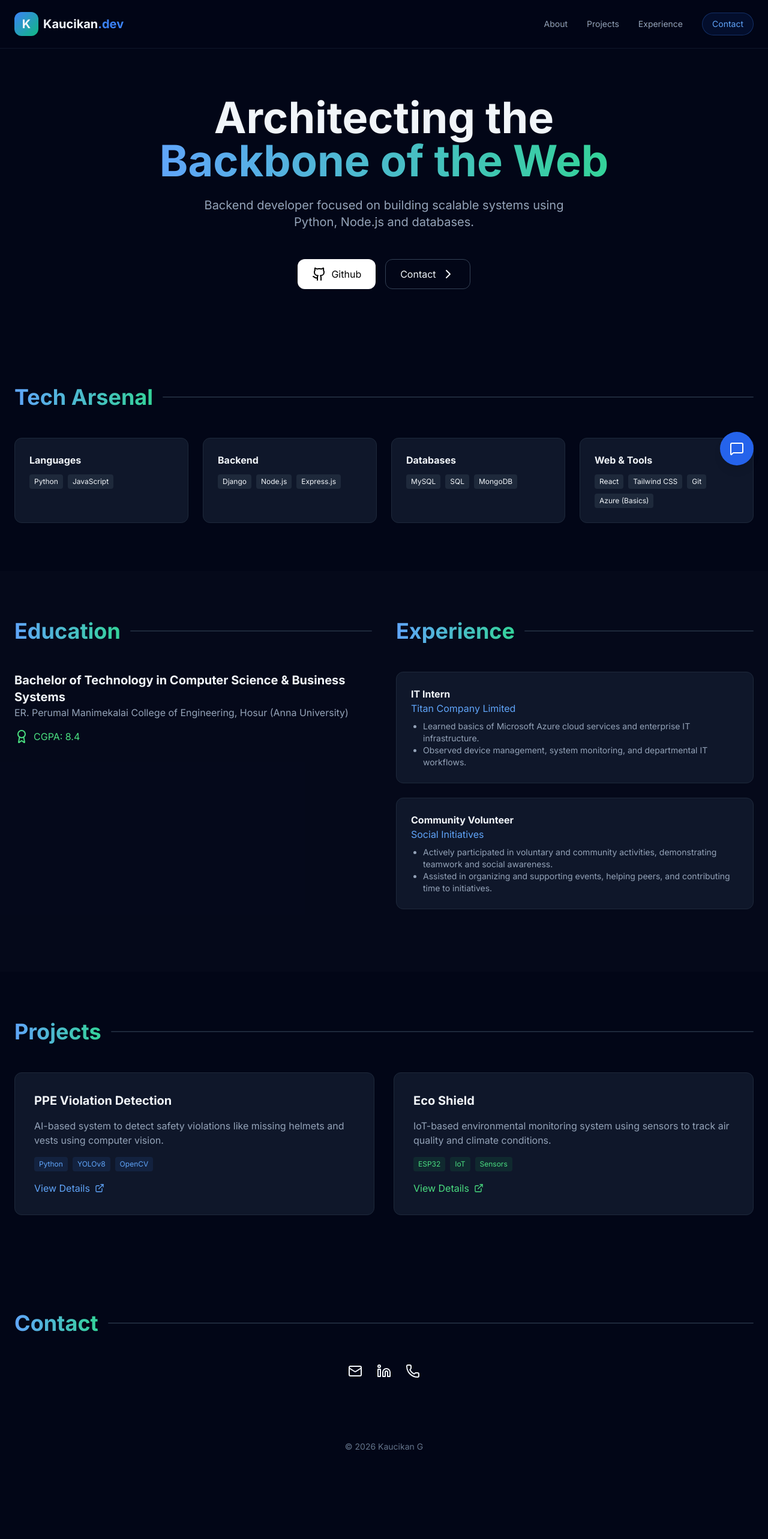
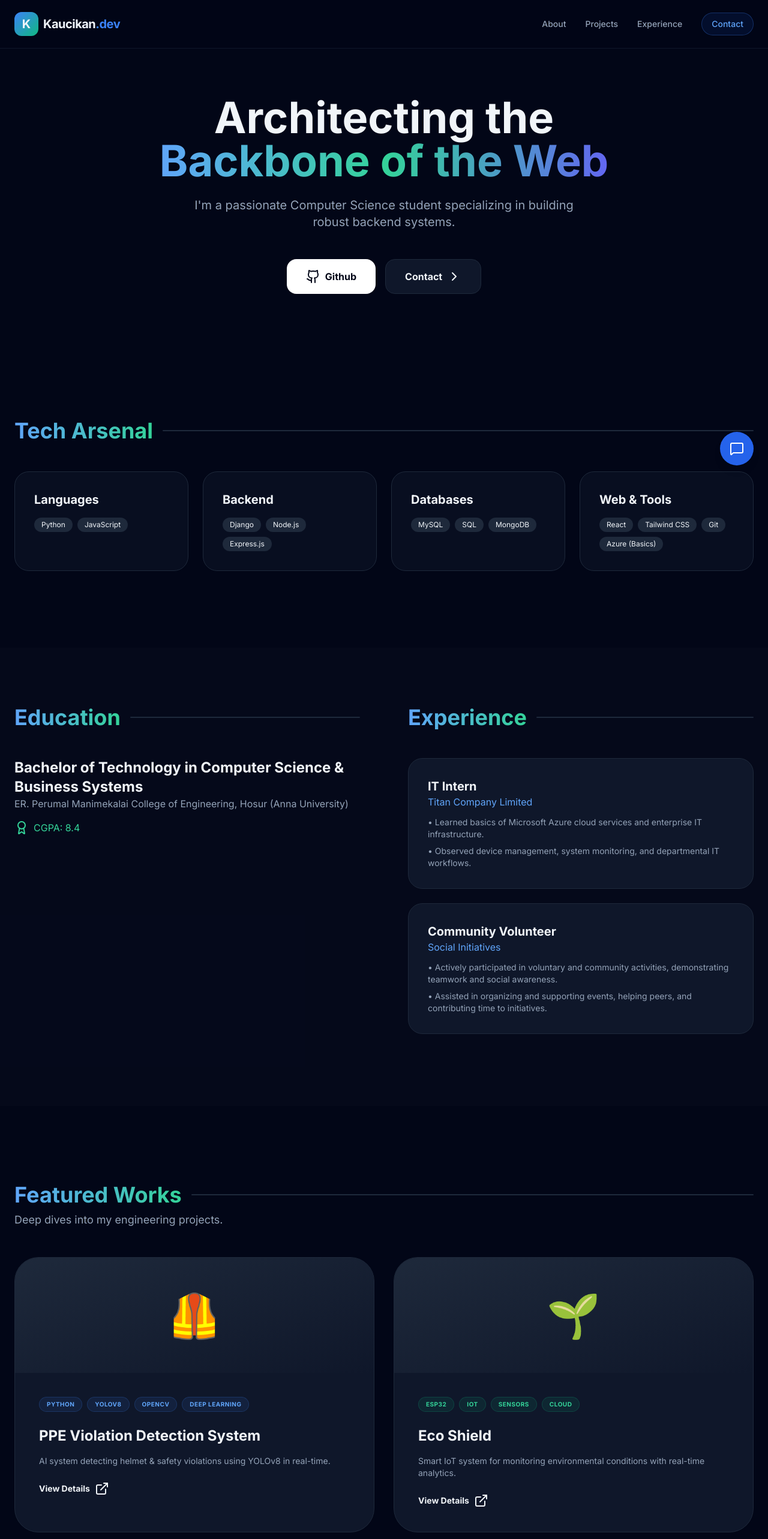
Before and after one commit to Kaucikan/Kaucikan-G---Resume, a React (Vite) app: page / in a window 1280 px wide. Shown: the top 2566 px of the page at 60% size. Before the commit the page ends 2446 px from the top, so only its background shows below. Built offline with nearby package versions, Linux system fonts and the light colour scheme.

Commit message:
Update App.tsx

```diff
--- a/App.tsx
+++ b/App.tsx
@@ -18,63 +18,63 @@ const App: React.FC = () => {
   return (
     <div className="min-h-screen bg-slate-950 text-slate-100 selection:bg-blue-500/30">
 
-      {/* Navbar */}
+      {/* Navigation */}
       <nav className="fixed top-0 w-full z-40 bg-slate-950/80 backdrop-blur-md border-b border-slate-900">
         <div className="max-w-7xl mx-auto px-6 h-20 flex items-center justify-between">
           <div className="flex items-center gap-2">
             <div className="w-10 h-10 bg-gradient-to-br from-blue-500 to-emerald-500 rounded-xl flex items-center justify-center font-bold text-xl">
               K
             </div>
-            <span className="font-bold text-xl hidden sm:block">
+            <span className="font-bold text-xl tracking-tight hidden sm:block">
               Kaucikan<span className="text-blue-500">.dev</span>
             </span>
           </div>
 
-          <div className="flex items-center gap-8 text-sm text-slate-400">
-            <a href="#about" className="hover:text-white">About</a>
-            <a href="#projects" className="hover:text-white">Projects</a>
-            <a href="#experience" className="hover:text-white">Experience</a>
-            <a href="#contact" className="px-4 py-2 bg-blue-600/10 text-blue-400 rounded-full border border-blue-500/30">
+          <div className="flex items-center gap-8 text-sm font-medium text-slate-400">
+            <a href="#about" className="hover:text-white transition-colors">About</a>
+            <a href="#projects" className="hover:text-white transition-colors">Projects</a>
+            <a href="#experience" className="hover:text-white transition-colors">Experience</a>
+            <a href="#contact" className="px-4 py-2 bg-blue-600/10 hover:bg-blue-600/20 text-blue-400 rounded-full border border-blue-500/30 transition-all">
               Contact
             </a>
           </div>
         </div>
       </nav>
 
-      {/* Hero */}
-      <section className="pt-40 pb-20 text-center px-6">
-        <h1 className="text-5xl md:text-7xl font-bold mb-6">
+      {/* Hero Section */}
+      <section className="relative pt-40 pb-20 px-6 text-center">
+        <h1 className="text-5xl md:text-7xl font-bold mb-6 leading-tight">
           Architecting the <br />
-          <span className="bg-gradient-to-r from-blue-400 to-emerald-400 bg-clip-text text-transparent">
+          <span className="bg-gradient-to-r from-blue-400 via-emerald-400 to-indigo-500 bg-clip-text text-transparent">
             Backbone of the Web
           </span>
         </h1>
 
         <p className="text-xl text-slate-400 max-w-2xl mx-auto mb-12">
-          Backend developer focused on building scalable systems using Python, Node.js and databases.
+          I'm a passionate Computer Science student specializing in building robust backend systems.
         </p>
 
-        <div className="flex justify-center gap-4">
-          <a href={PERSONAL_INFO.github} target="_blank" className="px-6 py-3 bg-white text-black rounded-xl flex items-center gap-2">
+        <div className="flex flex-wrap justify-center gap-4">
+          <a href={PERSONAL_INFO.github} target="_blank" className="px-8 py-4 bg-white text-slate-950 rounded-2xl font-bold flex items-center gap-2">
             <Github /> Github
           </a>
-          <a href="#contact" className="px-6 py-3 border border-slate-700 rounded-xl flex items-center gap-2">
+          <a href="#contact" className="px-8 py-4 bg-slate-900 border border-slate-800 rounded-2xl font-bold flex items-center gap-2">
             Contact <ChevronRight />
           </a>
         </div>
       </section>
 
       {/* Skills */}
-      <section id="about" className="py-20 px-6">
+      <section id="about" className="py-32 px-6">
         <div className="max-w-7xl mx-auto">
           <SectionHeading title="Tech Arsenal" />
-          <div className="grid grid-cols-2 md:grid-cols-4 gap-6">
+          <div className="grid grid-cols-1 sm:grid-cols-2 lg:grid-cols-4 gap-6">
             {SKILLS.map((skill, i) => (
-              <div key={i} className="p-6 bg-slate-900 rounded-xl border border-slate-800">
-                <h3 className="font-bold mb-3">{skill.category}</h3>
+              <div key={i} className="p-8 rounded-3xl bg-slate-900/50 border border-slate-800">
+                <h3 className="text-xl font-bold mb-4">{skill.category}</h3>
                 <div className="flex flex-wrap gap-2">
                   {skill.items.map((item, j) => (
-                    <span key={j} className="text-xs bg-slate-800 px-2 py-1 rounded">
+                    <span key={j} className="px-3 py-1 rounded-full bg-slate-800 text-xs">
                       {item}
                     </span>
                   ))}
@@ -85,15 +85,15 @@ const App: React.FC = () => {
         </div>
       </section>
 
-      {/* Education + Experience */}
-      <section className="py-20 px-6 bg-slate-900/20">
-        <div className="max-w-7xl mx-auto grid md:grid-cols-2 gap-10">
+      {/* Education & Experience */}
+      <section className="py-24 px-6 bg-slate-900/20">
+        <div className="max-w-7xl mx-auto grid lg:grid-cols-2 gap-20">
 
           <div>
             <SectionHeading title="Education" />
-            <h3 className="text-xl font-bold">{EDUCATION.degree}</h3>
+            <h3 className="text-2xl font-bold">{EDUCATION.degree}</h3>
             <p className="text-slate-400">{EDUCATION.institution}</p>
-            <div className="mt-4 flex items-center gap-2 text-green-400">
+            <div className="mt-4 flex items-center gap-2 text-emerald-400">
               <Award /> CGPA: {EDUCATION.cgpa}
             </div>
           </div>
@@ -101,12 +101,12 @@ const App: React.FC = () => {
           <div id="experience">
             <SectionHeading title="Experience" />
             {EXPERIENCES.map((exp, i) => (
-              <div key={i} className="mb-6 p-6 bg-slate-900 rounded-xl border border-slate-800">
-                <h3 className="font-bold">{exp.role}</h3>
+              <div key={i} className="p-8 rounded-3xl bg-slate-900 border border-slate-800 mb-6">
+                <h3 className="text-xl font-bold">{exp.role}</h3>
                 <p className="text-blue-400">{exp.company}</p>
-                <ul className="text-sm mt-2 text-slate-400 list-disc pl-5">
+                <ul className="mt-3 text-sm text-slate-400 space-y-2">
                   {exp.details.map((d, j) => (
-                    <li key={j}>{d}</li>
+                    <li key={j}>• {d}</li>
                   ))}
                 </ul>
               </div>
@@ -116,53 +116,68 @@ const App: React.FC = () => {
         </div>
       </section>
 
-      {/* ✅ Updated Projects Section */}
-      <section id="projects" className="py-20 px-6">
+      {/* ✅ UPDATED PROJECT SECTION (ONLY CHANGE) */}
+      <section id="projects" className="py-32 px-6">
         <div className="max-w-7xl mx-auto">
-          <SectionHeading title="Projects" />
+          <SectionHeading
+            title="Featured Works"
+            subtitle="Deep dives into my engineering projects."
+          />
 
-          <div className="grid md:grid-cols-2 gap-8">
+          <div className="grid grid-cols-1 md:grid-cols-2 gap-8">
 
             {/* PPE */}
-            <div className="p-8 bg-slate-900 rounded-xl border border-slate-800">
-              <h3 className="text-xl font-bold mb-4">PPE Violation Detection</h3>
+            <div className="group relative rounded-[2.5rem] bg-slate-900 border border-slate-800 overflow-hidden hover:border-blue-500/50 transition-all">
+              <div className="h-48 bg-gradient-to-br from-slate-800 to-slate-900 flex items-center justify-center text-7xl group-hover:scale-105 transition-transform">
+                🦺
+              </div>
 
-              <p className="text-slate-400 mb-4">
-                AI-based system to detect safety violations like missing helmets and vests using computer vision.
-              </p>
-
-              <div className="flex gap-2 flex-wrap mb-4">
-                {["Python", "YOLOv8", "OpenCV"].map((t, i) => (
-                  <span key={i} className="text-xs bg-blue-500/10 px-2 py-1 rounded text-blue-400">
+              <div className="p-10">
+                <div className="flex gap-2 mb-6 flex-wrap">
+                  {["Python", "YOLOv8", "OpenCV", "Deep Learning"].map((t, i) => (
+                    <span key={i} className="px-3 py-1 bg-blue-500/10 border border-blue-500/20 text-blue-400 rounded-full text-[10px] font-bold uppercase tracking-wider">
                       {t}
                     </span>
                   ))}
                 </div>
 
-              <button className="flex items-center gap-2 text-blue-400">
-                View Details <ExternalLink size={16} />
+                <h3 className="text-2xl font-bold mb-4">PPE Violation Detection System</h3>
+
+                <p className="text-slate-400 text-sm mb-6">
+                  AI system detecting helmet & safety violations using YOLOv8 in real-time.
+                </p>
+
+                <button className="flex items-center gap-2 text-sm font-bold hover:text-blue-400">
+                  View Details <ExternalLink />
                 </button>
+              </div>
             </div>
 
             {/* Eco Shield */}
-            <div className="p-8 bg-slate-900 rounded-xl border border-slate-800">
-              <h3 className="text-xl font-bold mb-4">Eco Shield</h3>
+            <div className="group relative rounded-[2.5rem] bg-slate-900 border border-slate-800 overflow-hidden hover:border-emerald-500/50 transition-all">
+              <div className="h-48 bg-gradient-to-br from-slate-800 to-slate-900 flex items-center justify-center text-7xl group-hover:scale-105 transition-transform">
+                🌱
+              </div>
 
-              <p className="text-slate-400 mb-4">
-                IoT-based environmental monitoring system using sensors to track air quality and climate conditions.
-              </p>
-
-              <div className="flex gap-2 flex-wrap mb-4">
-                {["ESP32", "IoT", "Sensors"].map((t, i) => (
-                  <span key={i} className="text-xs bg-green-500/10 px-2 py-1 rounded text-green-400">
+              <div className="p-10">
+                <div className="flex gap-2 mb-6 flex-wrap">
+                  {["ESP32", "IoT", "Sensors", "Cloud"].map((t, i) => (
+                    <span key={i} className="px-3 py-1 bg-emerald-500/10 border border-emerald-500/20 text-emerald-400 rounded-full text-[10px] font-bold uppercase tracking-wider">
                       {t}
                     </span>
                   ))}
                 </div>
 
-              <button className="flex items-center gap-2 text-green-400">
-                View Details <ExternalLink size={16} />
+                <h3 className="text-2xl font-bold mb-4">Eco Shield</h3>
+
+                <p className="text-slate-400 text-sm mb-6">
+                  Smart IoT system for monitoring environmental conditions with real-time analytics.
+                </p>
+
+                <button className="flex items-center gap-2 text-sm font-bold hover:text-emerald-400">
+                  View Details <ExternalLink />
                 </button>
+              </div>
             </div>
 
           </div>
@@ -170,17 +185,18 @@ const App: React.FC = () => {
       </section>
 
       {/* Contact */}
-      <section id="contact" className="py-20 px-6 text-center">
-        <SectionHeading title="Contact" />
+      <section id="contact" className="py-32 px-6 text-center">
+        <SectionHeading title="Let's Connect" />
 
-        <div className="flex justify-center gap-6 mt-6">
+        <div className="flex justify-center gap-8 mt-10">
           <a href={`mailto:${PERSONAL_INFO.email}`}><Mail /></a>
           <a href={PERSONAL_INFO.linkedin}><Linkedin /></a>
           <a href={`tel:${PERSONAL_INFO.phone}`}><Phone /></a>
+          <MapPin />
         </div>
       </section>
 
-      <footer className="py-6 text-center text-sm text-slate-500">
+      <footer className="py-10 text-center text-slate-500">
         © {new Date().getFullYear()} Kaucikan G
       </footer>
 
```
Lines whose indentation alone changed are shown as unchanged.
